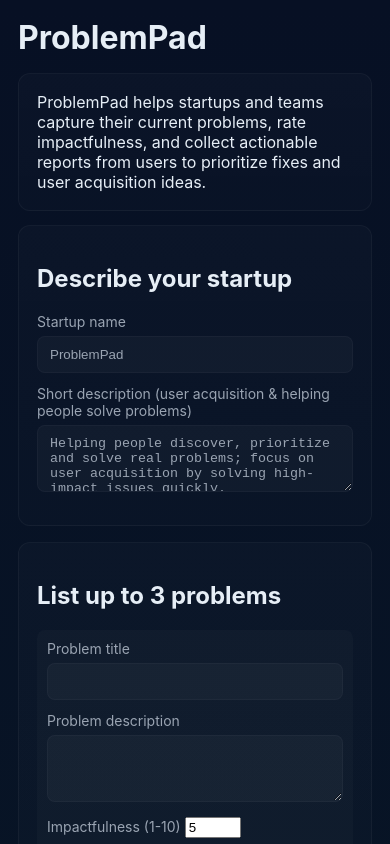
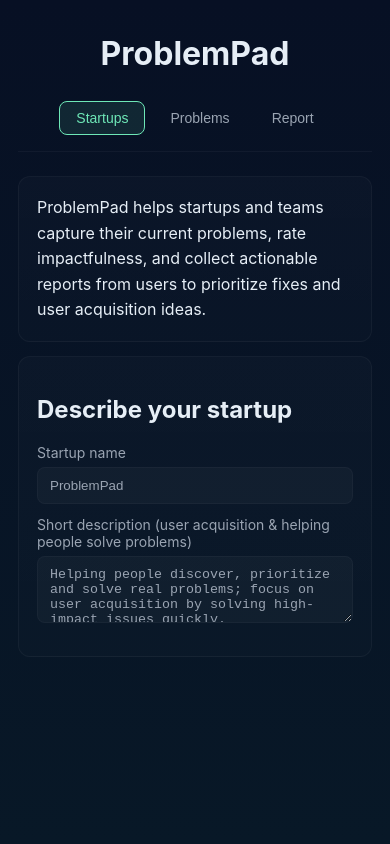
Before and after one commit to Akasi132/ProblemPad, a plain HTML site: page index.html in a window 390 px wide. Shown: the top 844 px of the page. Drawn offline with Linux system fonts and the light colour scheme; no server answers.

Commit message:
Add tabbed interface with Startups, Problems, and Report sections

```diff
--- a/index.html
+++ b/index.html
@@ -3,12 +3,23 @@
   <head>
     <meta charset="utf-8" />
     <meta name="viewport" content="width=device-width,initial-scale=1" />
-    <title>Problem Template</title>
+    <title>ProblemPad</title>
     <link rel="stylesheet" href="styles.css" />
   </head>
   <body>
-    <main class="container">
+    <div class="container">
+      <header>
         <h1>ProblemPad</h1>
+        <nav class="tabs">
+          <button class="tab-btn active" data-tab="startups">Startups</button>
+          <button class="tab-btn" data-tab="problems">Problems</button>
+          <button class="tab-btn" data-tab="reports">Report</button>
+        </nav>
+      </header>
+
+      <main>
+      <!-- Tab content sections -->
+      <section id="startups-tab" class="tab-content active">
         <p class="lead card">ProblemPad helps startups and teams capture their current problems, rate impactfulness, and collect actionable reports from users to prioritize fixes and user acquisition ideas.</p>
 
         <section class="card">
@@ -20,7 +31,9 @@
             <textarea id="startup-desc" rows="3">Helping people discover, prioritize and solve real problems; focus on user acquisition by solving high-impact issues quickly.</textarea>
           </label>
         </section>
+      </section>
 
+      <section id="problems-tab" class="tab-content">
         <form id="problem-form" class="card">
           <h2>List up to 3 problems</h2>
 
@@ -74,15 +87,21 @@
 
           <div class="actions">
             <button type="submit" id="save">Save all</button>
-          <button type="button" id="clear">Clear</button>
           </div>
         </form>
+      </section>
 
+      <section id="reports-tab" class="tab-content">
         <section class="card" id="saved-list">
           <h2>Saved Reports</h2>
+          <div class="actions top-actions">
+            <button type="button" id="clear">Clear all</button>
+          </div>
           <ul id="reports"></ul>
         </section>
+      </section>
       </main>
+    </div>
 
     <script src="script.js"></script>
   </body>
--- a/script.js
+++ b/script.js
@@ -1,6 +1,8 @@
 const form = document.getElementById('problem-form');
 const reportsList = document.getElementById('reports');
 const clearBtn = document.getElementById('clear');
+const tabBtns = document.querySelectorAll('.tab-btn');
+const tabContents = document.querySelectorAll('.tab-content');
 
 
 const STORAGE_KEY = 'problem_reports_v1';
@@ -132,3 +134,20 @@ reportsList.addEventListener('click', async (e)=>{
 
 // initial render
 render();
+
+// Tab switching functionality
+tabBtns.forEach(btn => {
+  btn.addEventListener('click', () => {
+    // Remove active class from all buttons and content
+    tabBtns.forEach(b => b.classList.remove('active'));
+    tabContents.forEach(content => content.classList.remove('active'));
+
+    // Add active class to clicked button
+    btn.classList.add('active');
+
+    // Show corresponding content
+    const tabId = btn.getAttribute('data-tab');
+    const tabContent = document.getElementById(`${tabId}-tab`);
+    tabContent.classList.add('active');
+  });
+});
--- a/styles.css
+++ b/styles.css
@@ -3,7 +3,9 @@
   --card:#0b1220;
   --muted:#9aa4b2;
   --accent:#6ee7b7;
+  --accent-alt:#60a5fa;
   --glass: rgba(255,255,255,0.03);
+  --hover: rgba(110, 231, 183, 0.1);
 }
 *{box-sizing:border-box}
 body{
@@ -12,14 +14,70 @@ body{
   color:#e6eef6;
   margin:0;
   min-height:100vh;
-  display:flex;
-  align-items:center;
-  justify-content:center;
-  padding:40px;
+  padding:20px;
 }
 .container{
   width:100%;
   max-width:900px;
+  margin:0 auto;
+}
+
+header {
+  display: flex;
+  justify-content: space-between;
+  align-items: center;
+  margin-bottom: 24px;
+  padding: 16px 0;
+  border-bottom: 1px solid rgba(255,255,255,0.04);
+}
+
+.tabs {
+  display: flex;
+  gap: 8px;
+}
+
+.tab-btn {
+  padding: 8px 16px;
+  border-radius: 8px;
+  border: 1px solid transparent;
+  background: transparent;
+  color: var(--muted);
+  cursor: pointer;
+  font-size: 14px;
+  font-weight: 500;
+  transition: all 0.2s ease;
+  position: relative;
+}
+
+.tab-btn:hover {
+  background: var(--hover);
+  color: var(--accent);
+}
+
+.tab-btn.active {
+  background: var(--hover);
+  color: var(--accent);
+  border-color: var(--accent);
+}
+
+.tab-content {
+  display: none;
+  animation: fadeIn 0.3s ease;
+}
+
+.tab-content.active {
+  display: block;
+}
+
+@keyframes fadeIn {
+  from {
+    opacity: 0;
+    transform: translateY(10px);
+  }
+  to {
+    opacity: 1;
+    transform: translateY(0);
+  }
 }
 .card{
   background: linear-gradient(180deg, rgba(255,255,255,0.02), rgba(255,255,255,0.01));
@@ -63,11 +121,46 @@ button{
   cursor:pointer;
 }
 button#clear{background:transparent;color:var(--muted);border:1px solid rgba(255,255,255,0.03)}
+
+button#clear:hover {
+  background: rgba(255,0,0,0.05);
+  color: #f87171;
+  border-color: rgba(248, 113, 113, 0.2);
+}
 #reports{list-style:none;padding:0;margin:0}
-#reports li{padding:8px;border-bottom:1px dashed rgba(255,255,255,0.03);display:flex;justify-content:space-between;align-items:center}
+#reports li{padding:12px;border-bottom:1px dashed rgba(255,255,255,0.03);display:flex;justify-content:space-between;align-items:center;transition: background-color 0.2s ease;}
+
+#reports li:hover {
+  background-color: var(--hover);
+}
+
 .meta{font-size:12px;color:var(--muted)}
 .small{font-size:13px;color:#cfeee1}
 
+.top-actions {
+  margin-bottom: 16px;
+  justify-content: flex-end;
+}
+
+.lead {
+  font-size: 16px;
+  line-height: 1.6;
+}
+
 @media (max-width:600px){
   body{padding:18px}
+  header {
+    flex-direction: column;
+    gap: 16px;
+    text-align: center;
+  }
+
+  .tabs {
+    width: 100%;
+    justify-content: center;
+  }
+
+  .problems {
+    grid-template-columns: 1fr;
+  }
 }
```
Lines whose indentation alone changed are shown as unchanged.
